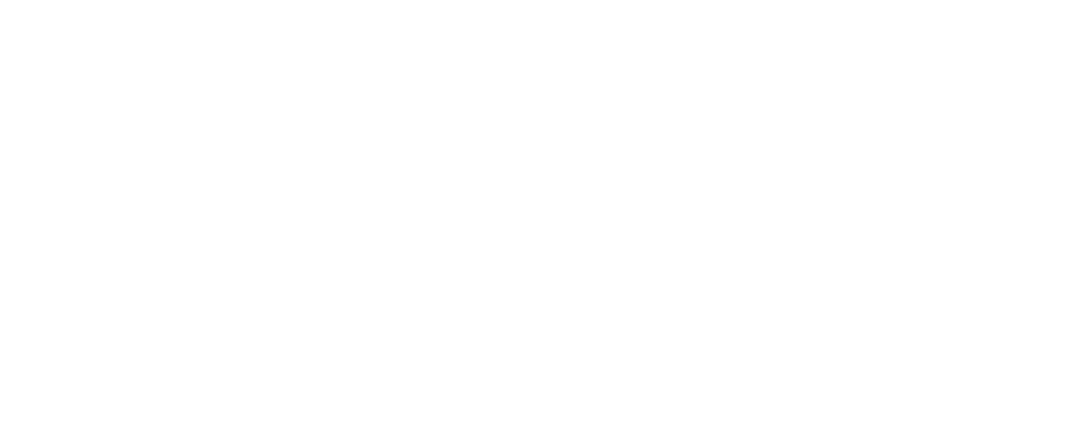
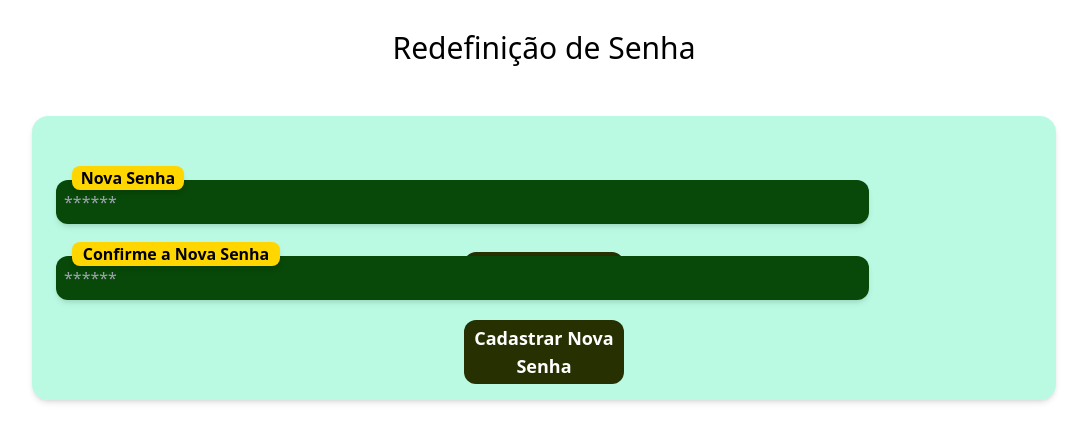
Before and after one commit to Inodevs-6/Inodevs-front-vue, a Vue app: page /Redefinir_Senha in a window 1280 px wide. Before the commit this address had no page. Shown: the top 442 px of the page, without its empty margins (136-1223 px from the left). Built offline with nearby package versions, Linux system fonts and the light colour scheme.

Commit message:
Adding password reset fields

```diff
--- a/src/router/index.ts
+++ b/src/router/index.ts
@@ -1,6 +1,7 @@
 import { createRouter, createWebHistory } from 'vue-router'
 import HomeView from '../views/HomeView.vue'
 import Cadastro_Cargo from '@/views/Cadastro_Cargo.vue'
+import Redefinir_Senha from '@/views/Redefinir_Senha.vue'
 import Cadastro_Empresa from '@/views/Cadastro_Empresa.vue'
 import ListaVaga from '@/views/ListaVaga.vue'
 import Ranqueamento from '@/views/Ranqueamento.vue'
@@ -16,6 +17,11 @@ const router = createRouter({
       path: '/Cadastro_Cargo',
       name: 'Cadastro_Cargo',
       component: Cadastro_Cargo
+    },
+    {
+      path: '/Redefinir_Senha',
+      name: 'Redefinir_Senha',
+      component: Redefinir_Senha
     },
     {
       path: '/Cadastro_Empresa',
--- /dev/null
+++ b/src/views/Redefinir_Senha.vue
@@ -0,0 +1,163 @@
+<script setup lang="ts">
+
+import Alert from '@/components/alert/Alert.vue'
+import api from '../services/api'
+import { ref } from 'vue'
+const nome = ref('')
+const cnpj = ref('')
+const email = ref('')
+const senha = ref('')
+const senhaNovamente = ref('')
+const descricao = ref('')
+const erro = ref('')
+const isDisabled = ref(true)
+const isDone = ref(false)
+const playMatch = ref(true)
+
+const valid = ref(false)
+
+const save = ref(false)
+
+const salvar = () => {
+  erro.value = ''
+
+  if (
+    !nome.value ||
+    !cnpj.value ||
+    !email.value ||
+    !senha.value ||
+    !senhaNovamente.value ||
+    senha.value !== senhaNovamente.value
+  ) {
+    if (senha.value !== senhaNovamente.value) {
+      erro.value = 'As senhas não estão iguais'
+    }
+    valid.value = true
+    return
+  }
+
+  erro.value = ''
+  try {
+
+    api.post('/empresa', {
+      nome: nome.value,
+      cnpj: cnpj.value,
+      email: email.value,
+      senha: senha.value,
+      descricao: descricao.value
+    })
+    save.value = true
+  } catch (error) {
+    erro.value = (error as Error).message
+  }
+}
+
+</script>
+
+<template>
+  <div class="bg-white flex w-screen overflow-x-hidden overflow-y-scroll h-screen">
+    <OpenMenu />
+    <div class="flex xl:ml-[5rem] w-screen items-center flex-col bg-white">
+      <div v-if="isDone">
+        <Alert variant="success" />
+      </div>
+      <h1
+        class="text-center font-medium xl:text-3xl text-xl xl:mt-7 mt-3 flex w-full h-10 justify-center items-center"
+      >
+        Redefinição de Senha
+      </h1>
+      <div
+        class="xl:w-[80vw] w-[90%] flex flex-col gap-8 p-4 mt-[3rem] bg-[#1DEEA3] shadow-md bg-opacity-30 rounded-2xl relative"
+      >
+
+        <div class="flex flex-col gap-5 xl:gap-0 xl:flex-row justify-between">
+          <div class="w-full">
+
+            <div class="w-[82%] flex flex-col relative top-[3rem] left-2">
+              <span
+                class="bg-[#FFD600] w-[7rem] absolute bottom-[2.1rem] left-4 font-semibold shadow-md rounded-lg text-center z-10"
+              >
+                Nova Senha
+              </span>
+              <input
+                v-model="senha"
+                id="senha"
+                placeholder="******"
+                class="bg-[#084808] w-full h-11 p-2 pt-2 shadow-md outline-none rounded-xl text-[#FFF] relative z-0"
+                :disabled="!isDisabled"
+              />
+            </div>
+            <div class="w-[82%] flex flex-col relative top-[5rem] left-2">
+              <span
+                class="bg-[#FFD600] w-[13rem] absolute bottom-[2.1rem] left-4 font-semibold shadow-md rounded-lg text-center z-10"
+              >
+                Confirme a Nova Senha
+              </span>
+              <input
+                v-model="senhaNovamente"
+                id="senhaNovamente"
+                placeholder="******"
+                class="bg-[#084808] w-full h-11 p-2 pt-2 shadow-md outline-none rounded-xl text-[#FFF] relative z-0"
+                :disabled="!isDisabled"
+              />
+            </div>
+          </div>
+        </div>
+        <p v-if="senha !== senhaNovamente" class="text-red-600 text-lg font-bold">
+          As senhas não estão iguais !
+        </p>
+        <div class="w-full flex justify-center">
+          <div v-if="playMatch" class="w-[60%] flex justify-center text-[#fff]">
+            <button
+              class="bg-[#263001] w-[10rem] rounded-xl"
+              @click="salvar"
+              type="submit"
+              value="Enviar para Busca"
+            >
+              <p class="text-lg font-bold p-1">Confirmar</p>
+            </button>
+          </div>
+        </div>
+        <div class="w-full flex justify-center">
+          <div v-if="playMatch" class="w-[60%] flex justify-center text-[#fff]">
+            <button
+              class="bg-[#263001] w-[10rem] rounded-xl"
+              @click="salvar"
+              type="submit"
+              value="Enviar para Busca"
+            >
+              <p class="text-lg font-bold p-1">Cadastrar Nova Senha</p>
+            </button>
+          </div>
+        </div>
+        <div class="fixed bottom-2 right-5">
+          <div
+            v-if="valid"
+            class="bg-[#cc0000] w-[25rem] rounded-xl border-solid border-white border-2 text-center"
+            type="submit"
+          >
+            <p class="text-[#fff] text-lg font-bold p-1">Preencha todos os campos!</p>
+          </div>
+        </div>
+        <div class="fixed bottom-2 right-5">
+          <div
+            v-if="save"
+            class="bg-[#2A753D] w-[25rem] rounded-xl border-solid border-white border-2 text-center"
+            type="submit"
+          >
+            <p class="text-[#fff] text-lg font-bold p-1">Empresa cadastrada com sucesso!</p>
+          </div>
+        </div>
+        <div class="fixed bottom-2 right-5">
+          <div
+            v-if="erro"
+            class="bg-[#cc0000] w-[25rem] rounded-xl border-solid border-white border-2 text-center"
+            type="submit"
+          >
+            <p class="text-[#fff] text-lg font-bold p-1">{{ erro }}</p>
+          </div>
+        </div>
+      </div>
+    </div>
+  </div>
+</template>
```
